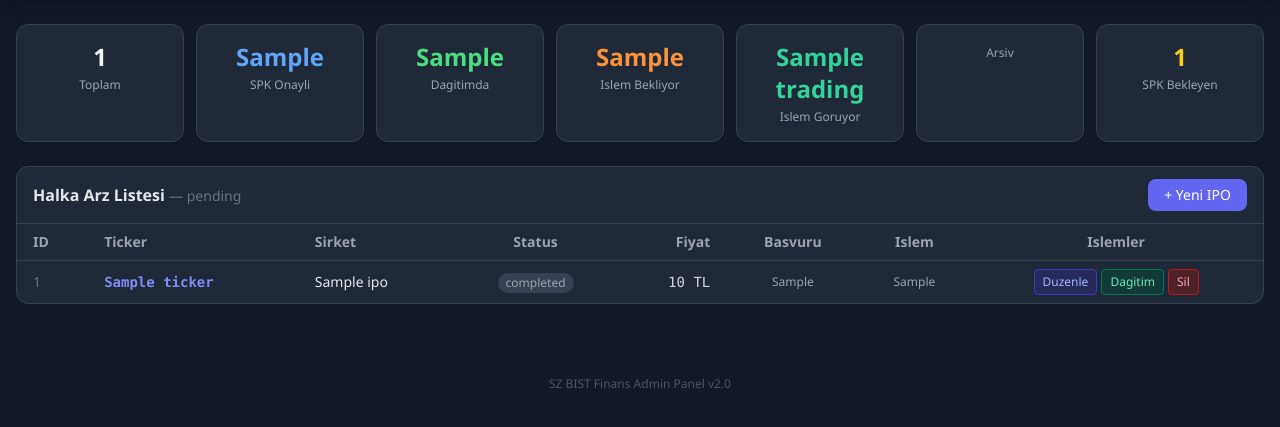
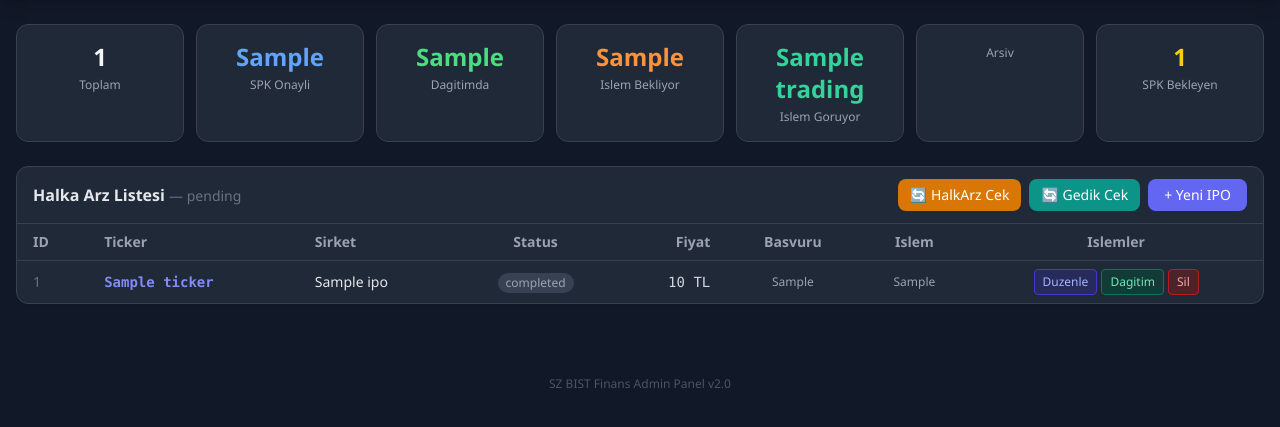
Before and after one commit to selimzenger-source/sz-bist-finans-backend, a Python web app: template app/templates/admin/dashboard.html in a window 1280 px wide. Shown: the part 57-484 px from the top of the page. Run offline with Jinja, Linux system fonts and the light colour scheme; the template is opened without the code that fills it: most values are stand-ins (such as "Sample title", 1, 10 or a date in 2020); some libraries are stand-ins or nearby versions.

Commit message:
Add scraper trigger buttons to admin dashboard
HalkArz and Gedik scrapers can now be manually triggered from
the dashboard with dedicated buttons. Added success/error
notification banners to dashboard.

Co-Authored-By: Claude Opus 4.6 <noreply@anthropic.com>

```diff
--- a/app/templates/admin/dashboard.html
+++ b/app/templates/admin/dashboard.html
@@ -2,6 +2,18 @@
 {% block title %}Dashboard{% endblock %}
 
 {% block content %}
+<!-- Bildirim Banner -->
+{% if request.query_params.get('success') %}
+<div class="mb-4 p-3 rounded-lg bg-green-900/50 border border-green-700 text-green-300 text-sm">
+    ✅ {{ request.query_params.get('success') }}
+</div>
+{% endif %}
+{% if request.query_params.get('error') %}
+<div class="mb-4 p-3 rounded-lg bg-red-900/50 border border-red-700 text-red-300 text-sm">
+    ❌ {{ request.query_params.get('error') }}
+</div>
+{% endif %}
+
 <!-- Istatistikler -->
 <div class="grid grid-cols-2 md:grid-cols-4 lg:grid-cols-7 gap-3 mb-6">
     <a href="/admin/" class="bg-gray-800 rounded-xl p-4 shadow-sm hover:shadow-md hover:bg-gray-750 transition text-center border border-gray-700 {{ 'ring-2 ring-indigo-500' if not current_status else '' }}">
@@ -43,9 +55,26 @@
                 <span class="text-sm font-normal text-gray-500">— {{ current_status }}</span>
             {% endif %}
         </h2>
-        <a href="/admin/ipo/new" class="bg-indigo-500 text-white text-sm px-4 py-1.5 rounded-lg hover:bg-indigo-600 transition">
-            + Yeni IPO
-        </a>
+        <div class="flex items-center gap-2">
+            <!-- Scraper Tetikleme Butonlari -->
+            <form method="post" action="/admin/run-scraper/halkarz" class="inline">
+                <button type="submit" id="btn-halkarz"
+                        onclick="this.disabled=true;this.innerHTML='⏳ Cekiliyor...';this.form.submit();"
+                        class="bg-amber-600 text-white text-sm px-3 py-1.5 rounded-lg hover:bg-amber-700 transition font-medium">
+                    🔄 HalkArz Cek
+                </button>
+            </form>
+            <form method="post" action="/admin/run-scraper/gedik" class="inline">
+                <button type="submit" id="btn-gedik"
+                        onclick="this.disabled=true;this.innerHTML='⏳ Cekiliyor...';this.form.submit();"
+                        class="bg-teal-600 text-white text-sm px-3 py-1.5 rounded-lg hover:bg-teal-700 transition font-medium">
+                    🔄 Gedik Cek
+                </button>
+            </form>
+            <a href="/admin/ipo/new" class="bg-indigo-500 text-white text-sm px-4 py-1.5 rounded-lg hover:bg-indigo-600 transition">
+                + Yeni IPO
+            </a>
+        </div>
     </div>
 
     <div class="overflow-x-auto">
```
Also changed, not shown: app/admin/routes.py (+15 -0 lines).
